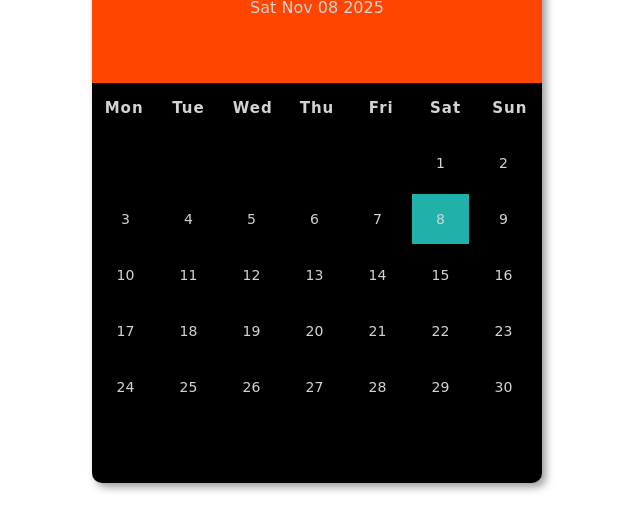
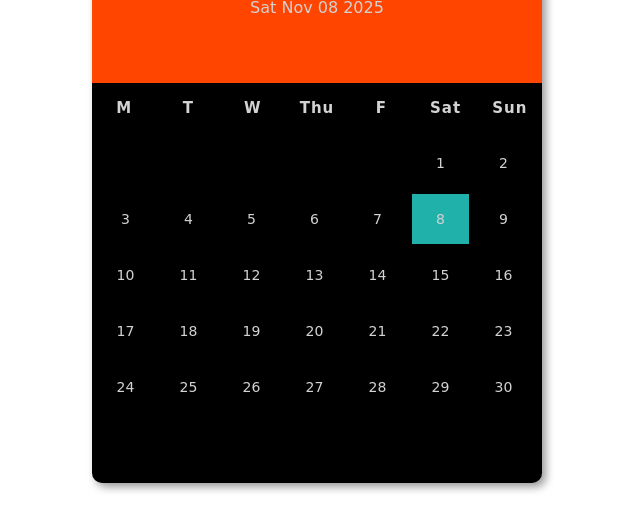
Before and after one commit to iamshubham2001/Calendar, a plain HTML site: page index.html in a window 1280 px wide. Shown: the part 177-708 px from the top of the page, without its empty margins (323-963 px from the left). Drawn offline with Linux system fonts and the light colour scheme.

Commit message:
Update weekday abbreviations in index.html

```diff
--- a/index.html
+++ b/index.html
@@ -18,11 +18,11 @@
             </div>
 
             <div class="weekdays">
-                <div>Mon</div>
-                <div>Tue</div>
-                <div>Wed</div>
+                <div>M</div>
+                <div>T</div>
+                <div>W</div>
                 <div>Thu</div>
-                <div>Fri</div>
+                <div>F</div>
                 <div>Sat</div>
                 <div>Sun</div>
             </div>
@@ -33,4 +33,5 @@
 
     <script src="./script.js"></script>
 </body>
+
 </html>
```
